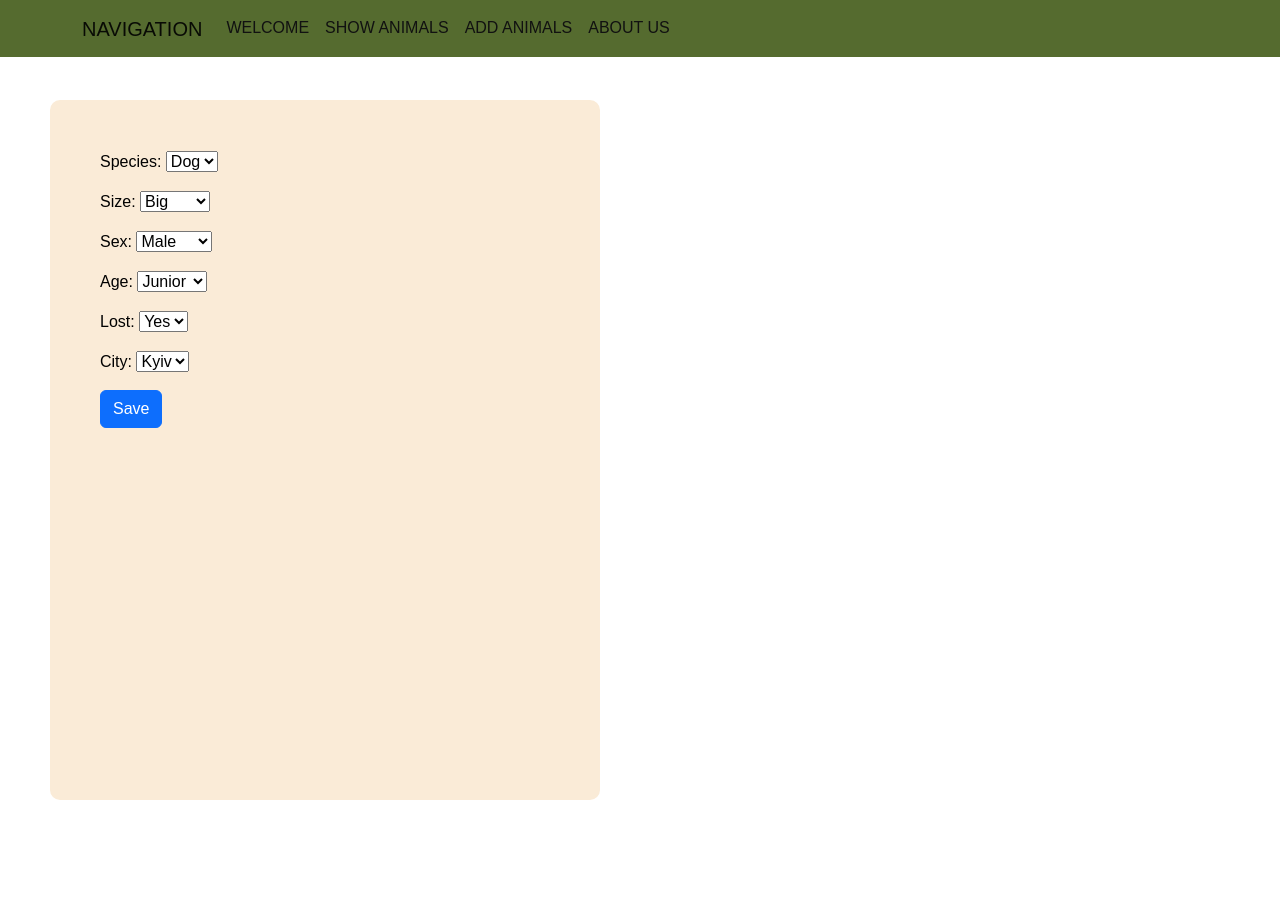
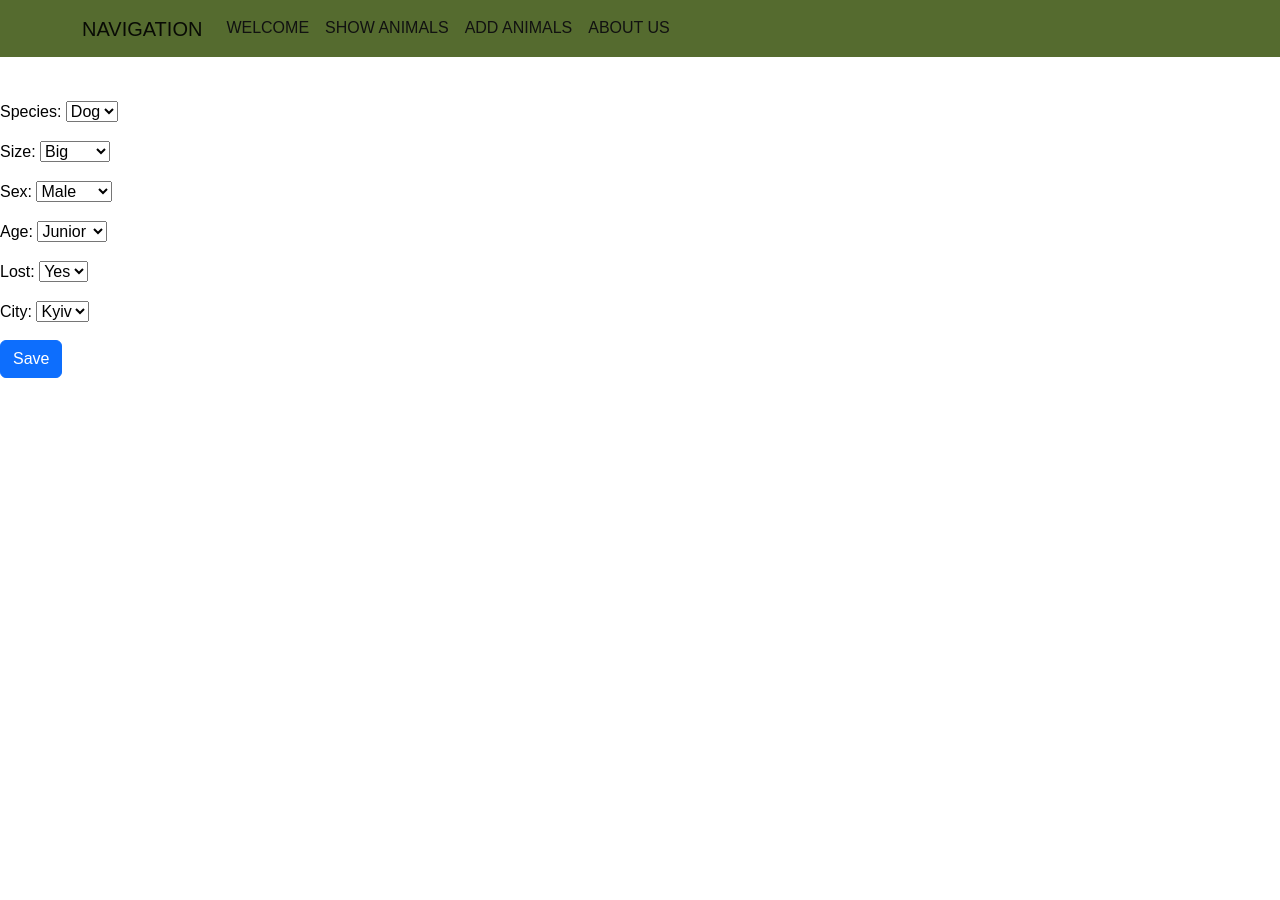
Before and after one commit to ArturYastrebov/homeless_animals, a Django app: template main/templates/homeless_animals/add_animals.html in a window 1280 px wide. After the commit the page ends 378 px from the top, so only its background shows below. Run offline with Django 4.2, Linux system fonts and the light colour scheme; the template is opened without the code that fills it: values that come from a table or form of the project are taken from there, others are empty; parts of the project's set-up code (start-up, migrations or seed data) failed here and were passed over; some libraries are stand-ins or nearby versions.

Commit message:
Change content style

```diff
--- a/main/static/css/base.css
+++ b/main/static/css/base.css
@@ -54,13 +54,5 @@ a:hover {
 }
 
 .content {
-    margin: 100px 50px;
+    margin-top: 100px;
 }
-
-.content .content-add-form {
-    width: 550px;
-    height: 700px;
-    background-color: antiquewhite;
-    padding: 50px;
-    border-radius: 10px;
-}
```
